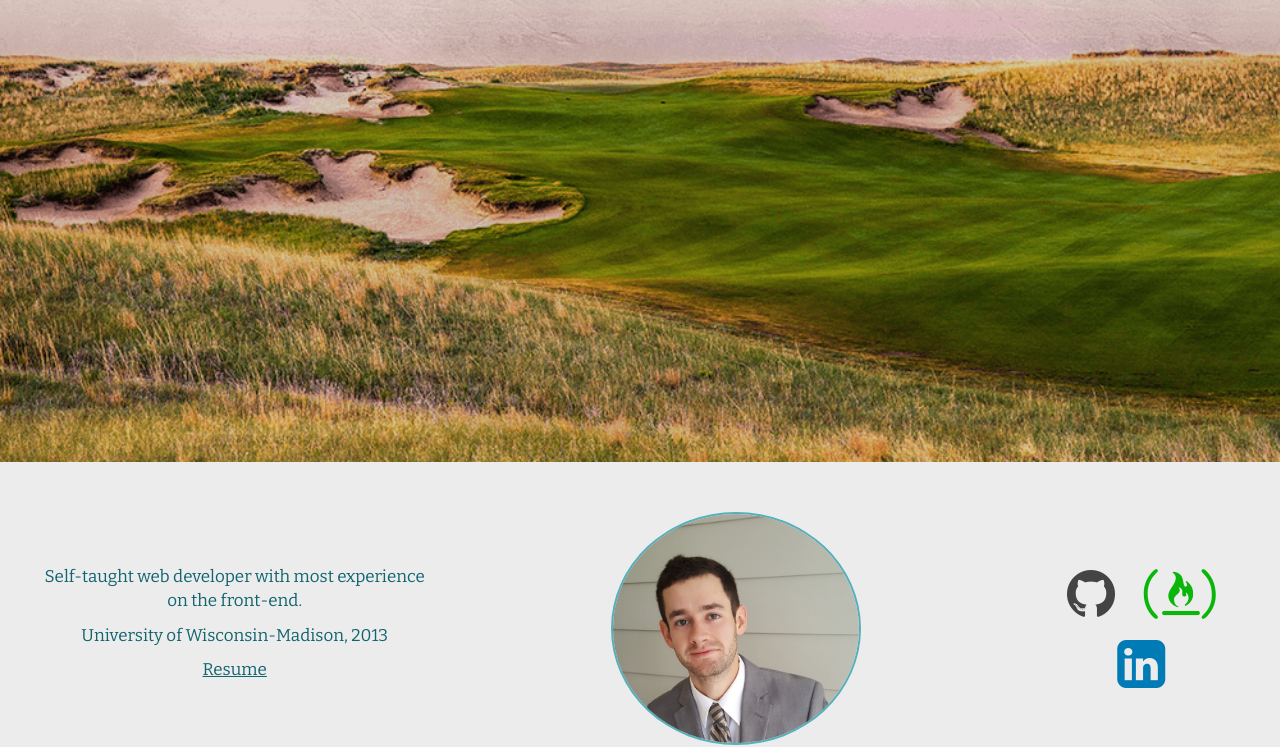
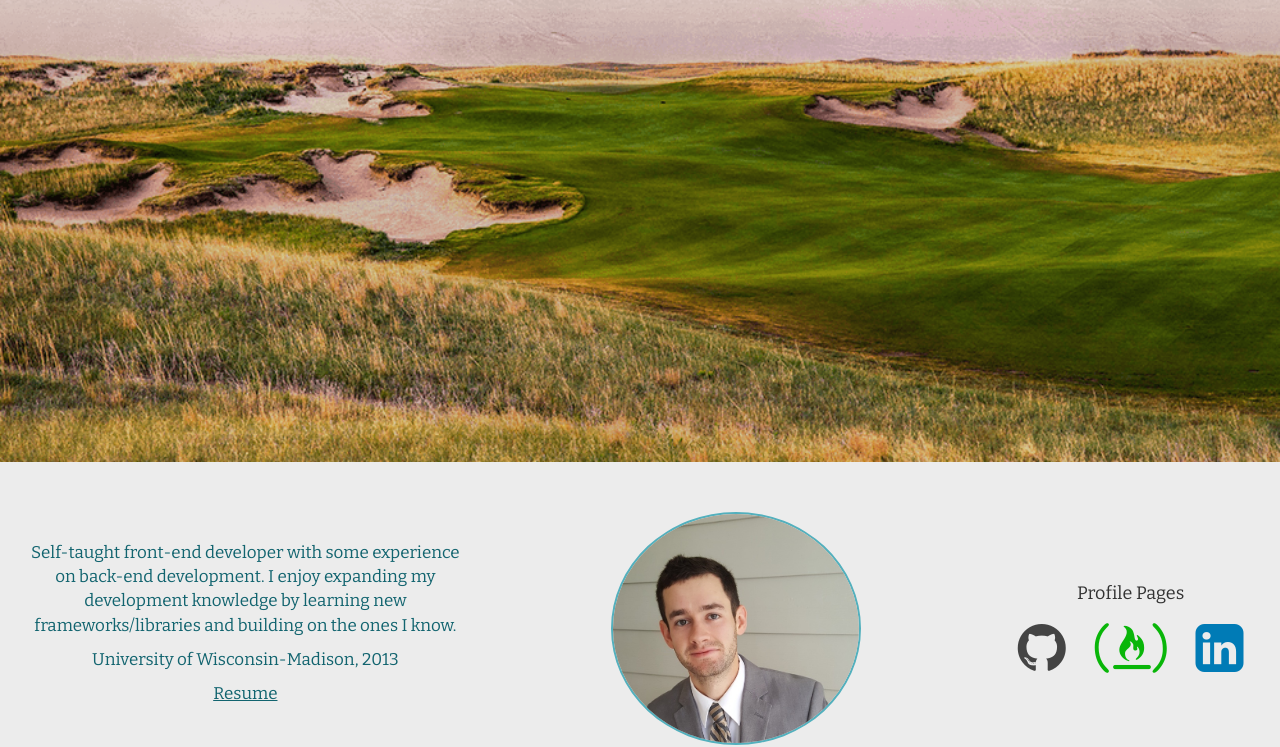
Before and after one commit to davemflick/Portfolio, a React app: page / in a window 1280 px wide. Shown: the part 238-985 px from the top of the page. Built offline with nearby package versions, Linux system fonts and the light colour scheme.

Commit message:
changed about me

```diff
--- a/app/index.html
+++ b/app/index.html
@@ -36,7 +36,8 @@
 
 <div class="aboutContainer" id="about">
   <div class="aboutPara">
-    <p>Self-taught web developer with most experience on the front-end. </p>
+    <p>Self-taught front-end developer with some experience on back-end development.
+    I enjoy expanding my development knowledge by learning new frameworks/libraries and building on the ones I know. </p>
     <p>University of Wisconsin-Madison, 2013</p>
     <p><a  class="resume" href="./app/styles/images/resume.pdf" target="_blank" >Resume</a></p>
   </div>
@@ -45,10 +46,11 @@
     <img id='profileImg2' src="./app/styles/images/notMe.png" class= "img-circle img-responsive" alt="My Profile Picture">
   </div>
   <div class="linkContainer" id='links'>
-         <a href="https://github.com/davemflick" target="_blank" class="btn"><div class="fa fa-github fa-4x"></div></a>
-         <a href="https://www.freecodecamp.com/davemflick" target="_blank" class="btn"><div class="fa fa-free-code-camp fa-4x"></div></a>
+    <h4>Profile Pages </h4>
+     <a href="https://github.com/davemflick" target="_blank" class="btn"><div class="fa fa-github fa-4x"></div></a>
+     <a href="https://www.freecodecamp.com/davemflick" target="_blank" class="btn"><div class="fa fa-free-code-camp fa-4x"></div></a>
 
-         <a href="https://www.linkedin.com/in/david-flick-34199b30" target="_blank" class="btn"><div class="fa fa-linkedin-square fa-4x"></div></a>
+     <a href="https://www.linkedin.com/in/david-flick-34199b30" target="_blank" class="btn"><div class="fa fa-linkedin-square fa-4x"></div></a>
     </div>
 </div>
 <div id="app">
--- a/app/styles/Main.scss
+++ b/app/styles/Main.scss
@@ -84,7 +84,7 @@ body {
 	align-items: center;
 	padding: 50px 0 50px 0;
 	.aboutPara{
-		width: 30%;
+		width: 35%;
 		font-size: 17px;
 		color: $darkblue;
 	}
@@ -113,7 +113,7 @@ body {
 
 	}
 	.linkContainer {
-		width: 15%;
+		width: 20%;
 		padding-left: none;
 		.fa-linkedin-square{color: #007bb6;}
 		.fa-linkedin-square:hover{color: #33bdda;}
```
Also changed, not shown: app/styles/main.css.
